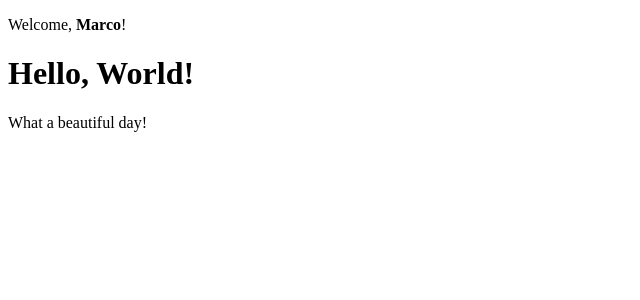
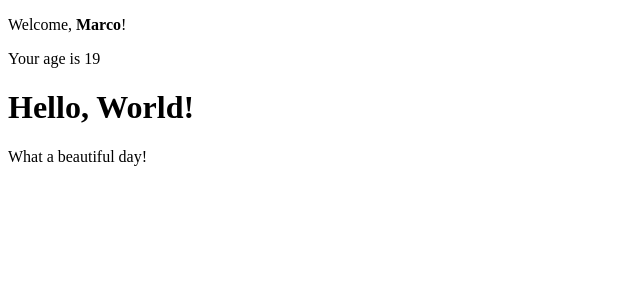
Before and after one commit to MarkupMonkey/react-project, a React (Create React App) app: page / in a window 1280 px wide. Shown: the top 300 px of the page, without its empty margins (0-640 px from the left). Built offline with nearby package versions, Linux system fonts and the light colour scheme.

Commit message:
fixed exercise conditional rendering 03

```diff
--- a/src/Age.js
+++ b/src/Age.js
@@ -2,11 +2,7 @@ import React from "react";
 
 class Age extends React.Component {
     render() {
-            return (
-                <div>
-                    {this.props.age > 18 && this.props.age < 65 && <p>Your age is {this.props.age}</p>}
-                </div>
-            )
+            return <p>Your age is {this.props.age}</p>
     }
 }
 
--- a/src/App.js
+++ b/src/App.js
@@ -7,7 +7,7 @@ class Data extends React.Component {
         return (
             <>
                 <div>
-                    <Welcome name={<strong>Marco</strong>} />
+                    <Welcome name={<strong>Marco</strong>} age={19}/>
                     <Hello />
                 </div>
 
--- a/src/Welcome.js
+++ b/src/Welcome.js
@@ -6,7 +6,7 @@ class Welcome extends React.Component {
             <div>
                     {!!this.props.name && <p>Welcome, {this.props.name}!</p>}
                     {!this.props.name && <p>Welcome, user!</p>}
-                    <Age age={18}/>
+                    {this.props.age > 18 && this.props.age < 65 && <Age age={this.props.age}/>}
             </div>
 
         )
```
